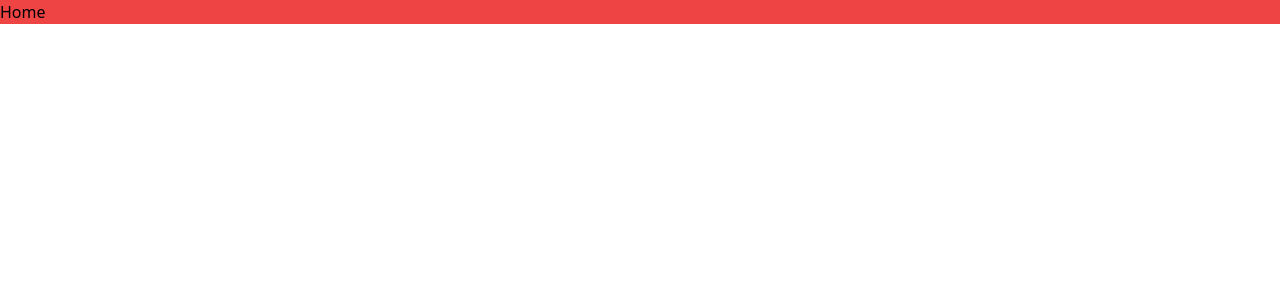
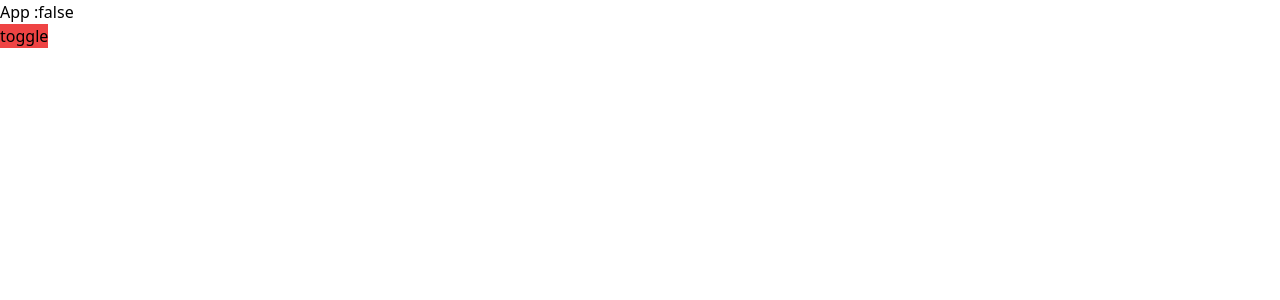
Before and after one commit to harshG775/crunchyroll_clone, a React (Vite) app: page / in a window 1280 px wide. Shown: the top 300 px of the page. Built offline with nearby package versions, Linux system fonts and the light colour scheme.

Commit message:
context api with useReducer initial setup

```diff
--- a/src/main.jsx
+++ b/src/main.jsx
@@ -3,8 +3,11 @@ import ReactDOM from "react-dom/client";
 import AppRoutes from "./AppRoutes.jsx";
 import "./global.css";
 
+import ContextProvider_db from "./store/ContextProvider_db.jsx";
 ReactDOM.createRoot(document.getElementById("root")).render(
 	<React.StrictMode>
-		<AppRoutes />
+		<ContextProvider_db>
+			<AppRoutes />
+		</ContextProvider_db>
 	</React.StrictMode>
 );
--- a/src/pages/home/Home.jsx
+++ b/src/pages/home/Home.jsx
@@ -1,6 +1,22 @@
+//App.jsx
+import { useContext } from "react";
+import Context_db from "../../store/Context_db";
+import { Actions } from "../../store/Reducer_db";
 
 export default function Home() {
-    return (
-        <div className="bg-red-500">Home</div>
-    )
+	const [state, dispatch] = useContext(Context_db);
+	const handleClick = () => {
+		dispatch({
+			actionType: Actions.TOGGLE_MENU,
+			payload: !state.isOpen,
+		});
+	};
+	return (
+		<div>
+			<h1>App :{`${state.isOpen}`}</h1>
+			<button className="bg-red-500" onClick={handleClick}>
+				toggle
+			</button>
+		</div>
+	);
 }
--- /dev/null
+++ b/src/store/ContextProvider_db.jsx
@@ -0,0 +1,15 @@
+//ContextProvider_db.jsx
+
+import { useReducer } from "react";
+import Context_db from "./Context_db";
+import Reducer_db from "./Reducer_db";
+export default function ContextProvider_db(prop) {
+	const initialState = {
+		isOpen: false,
+	};
+	return (
+		<Context_db.Provider value={useReducer(Reducer_db, initialState)}>
+			{prop.children}
+		</Context_db.Provider>
+	);
+}
--- /dev/null
+++ b/src/store/Context_db.js
@@ -0,0 +1,4 @@
+// Context_db.jsx
+import { createContext } from "react";
+const Context_db = createContext();
+export default Context_db;
--- /dev/null
+++ b/src/store/Reducer_db.js
@@ -0,0 +1,19 @@
+// Reducer_db.jsx
+export const Actions = {
+	TOGGLE_MENU: "toggle_menu",
+};
+export default function Reducer_db(state, { actionType, payload }) {
+	switch (actionType) {
+		case Actions.TOGGLE_MENU:
+			return {
+				...state,
+				isOpen: payload,
+			};
+
+		// default:
+		//   throw new Error();
+
+		default:
+			return state;
+	}
+}
```
